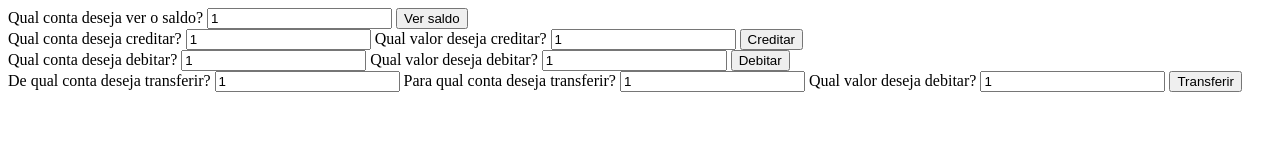
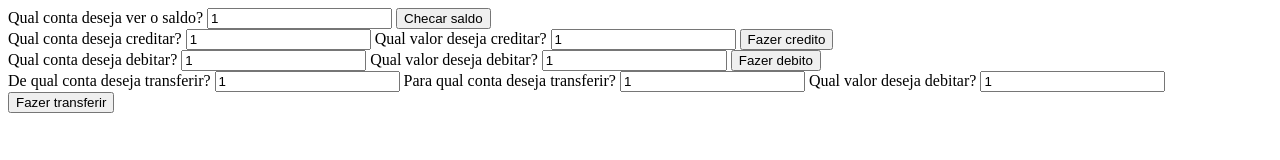
Before and after one commit to jonathanrocha00/generenciadeconfiguaracaoemudancas2020projeto, a website: page app/index.html in a window 1280 px wide. Drawn offline with Linux system fonts and the light colour scheme.

Commit message:
Change label for buttons #9

```diff
--- a/app/index.html
+++ b/app/index.html
@@ -6,7 +6,7 @@
         <div>
             <label>Qual conta deseja ver o saldo?</label>
             <input name="accountId" value="1">
-            <button> Ver saldo </button>
+            <button> Checar saldo </button>
         </div>
     </form>
 
@@ -16,7 +16,7 @@
             <input name="accountId" value="1">
             <label>Qual valor deseja creditar?</label>
             <input name="value" value="1">
-            <button> Creditar </button>
+            <button> Fazer credito </button>
         </div>
     </form>
 
@@ -26,7 +26,7 @@
             <input name="accountId" value="1">
             <label>Qual valor deseja debitar?</label>
             <input name="value" value="1">
-            <button> Debitar </button>
+            <button> Fazer debito </button>
         </div>
     </form>
 
@@ -38,7 +38,7 @@
             <input name="accountIdTo" value="1">
             <label>Qual valor deseja debitar?</label>
             <input name="value" value="1">
-            <button> Transferir </button>
+            <button> Fazer transferir </button>
         </div>
     </form>
 
```
